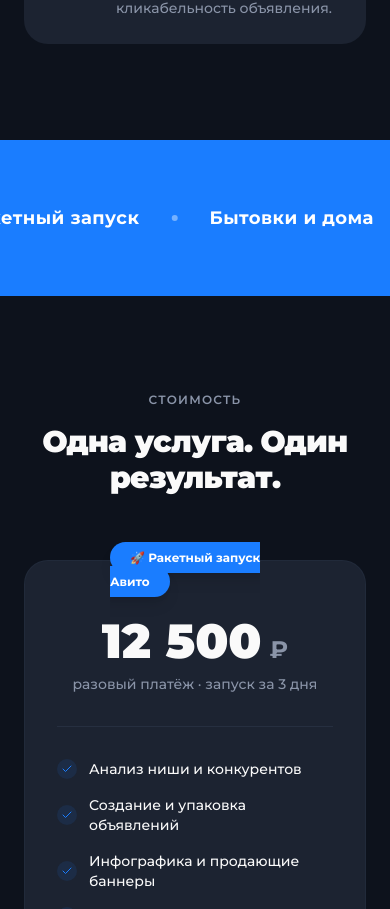
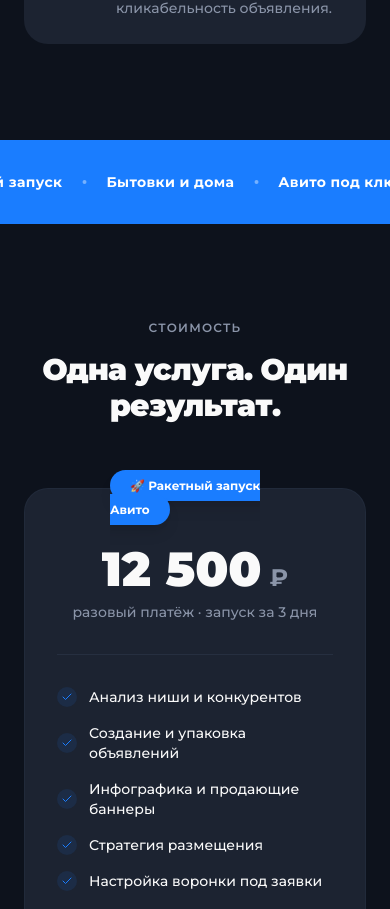
Before and after one commit to pr-poehali-dev/future-vision-project-21, a React (Vite) app: page / in a window 390 px wide. Shown: the part 5499-6408 px from the top of the page. Built offline with nearby package versions, Linux system fonts and the light colour scheme; a web font is replaced by a local one.

Commit message:
feat: ускорить бегущую строку

```diff
--- a/src/components/sections/carousel-section.tsx
+++ b/src/components/sections/carousel-section.tsx
@@ -15,21 +15,21 @@ export function CarouselSection() {
   const items = [...marqueeItems, ...marqueeItems, ...marqueeItems]
 
   return (
-    <section className="bg-primary py-16 overflow-hidden">
+    <section className="bg-primary py-8 overflow-hidden">
       <div className="relative">
         <motion.div
-          className="flex gap-8 whitespace-nowrap"
+          className="flex gap-5 whitespace-nowrap"
           animate={{ x: [0, "-33.33%"] }}
           transition={{
-            duration: 25,
+            duration: 12,
             repeat: Infinity,
             ease: "linear",
           }}
         >
           {items.map((item, i) => (
-            <div key={i} className="flex-shrink-0 flex items-center gap-8">
-              <span className="text-primary-foreground text-lg md:text-xl font-bold tracking-wide">{item}</span>
-              <span className="w-1.5 h-1.5 bg-primary-foreground/40 rounded-full flex-shrink-0" />
+            <div key={i} className="flex-shrink-0 flex items-center gap-5">
+              <span className="text-primary-foreground text-sm font-bold tracking-wide">{item}</span>
+              <span className="w-1 h-1 bg-primary-foreground/40 rounded-full flex-shrink-0" />
             </div>
           ))}
         </motion.div>
```
